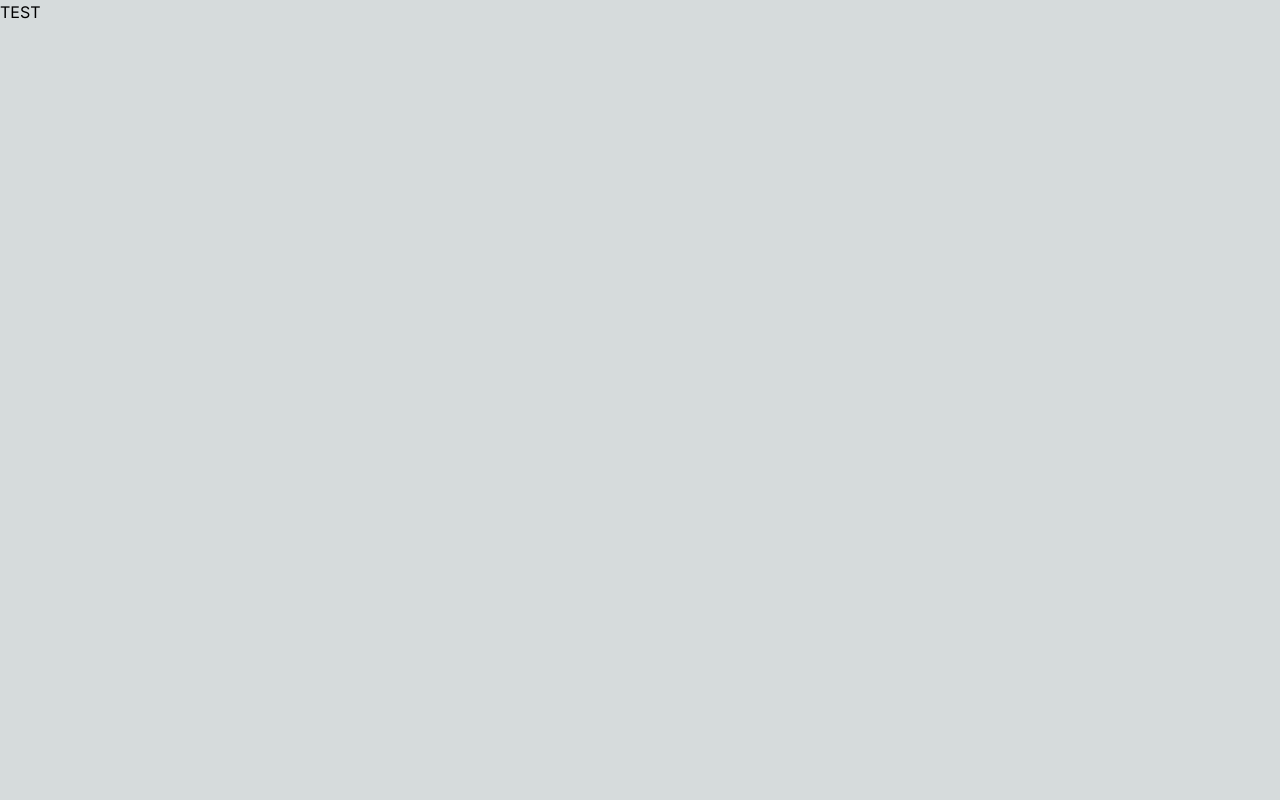
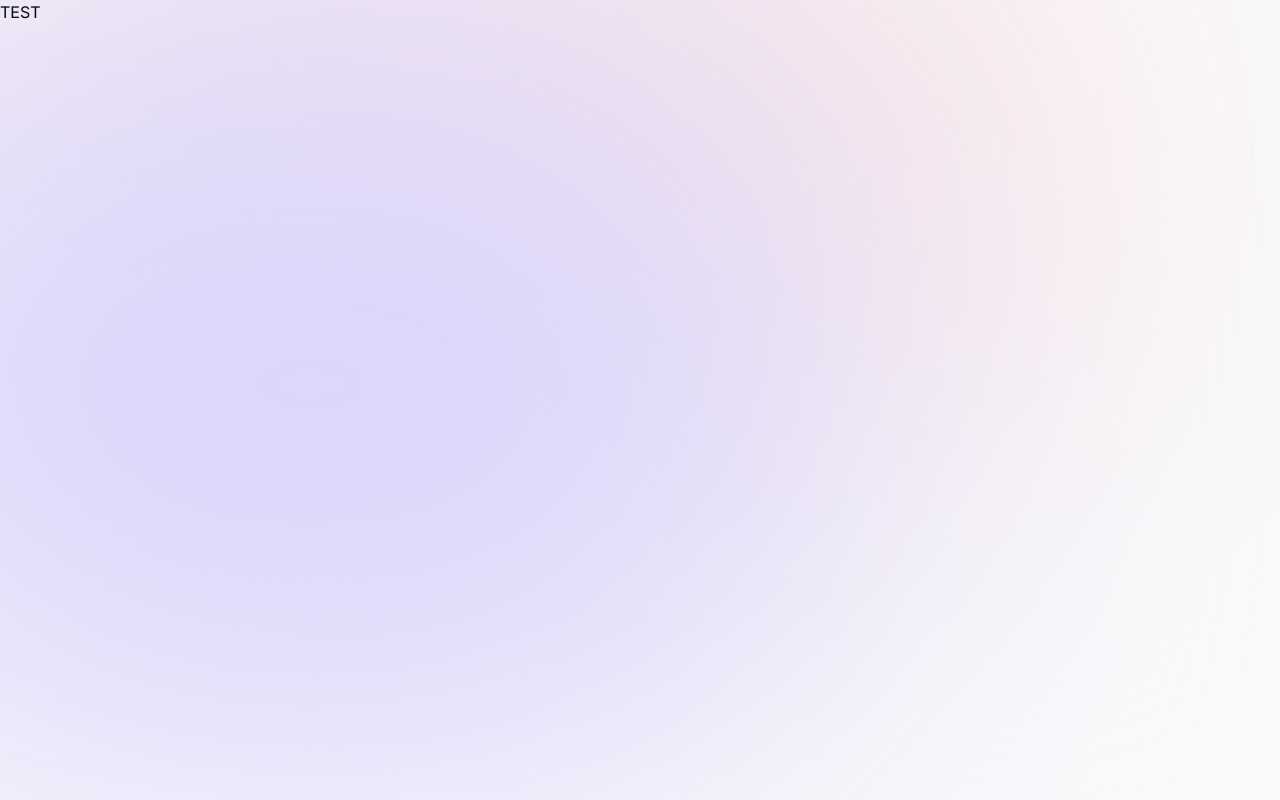
Before and after one commit to wadesword89/portfolio, a Next.js app: page / in a window 1280 px wide. Built offline with nearby package versions, Linux system fonts and the light colour scheme.

Commit message:
add background

```diff
--- a/app/globals.css
+++ b/app/globals.css
@@ -1,21 +1,3 @@
 @tailwind base;
 @tailwind components;
 @tailwind utilities;
-
-:root {
-  --foreground-rgb: 0, 0, 0;
-  --background-start-rgb: 214, 219, 220;
-  --background-end-rgb: 255, 255, 255;
-}
-
-body {
-  color: rgb(var(--foreground-rgb));
-  background:
-    rgb(var(--background-start-rgb));
-}
-
-@layer utilities {
-  .text-balance {
-    text-wrap: balance;
-  }
-}
--- a/app/layout.tsx
+++ b/app/layout.tsx
@@ -5,8 +5,8 @@ import "./globals.css";
 const inter = Inter({ subsets: ["latin"] });
 
 export const metadata: Metadata = {
-  title: "Prashay's Portfolio Site",
-  description: "Prashay's portfolio site",
+  title: "Prashay | Personal Portfolio",
+  description: "Prashay is a full-stack developer",
 };
 
 export default function RootLayout({
@@ -16,7 +16,15 @@ export default function RootLayout({
 }>) {
   return (
     <html lang="en">
-      <body className={`${inter.className} antialiased`}>{children}</body>
+      <body className={`${inter.className} antialiased bg-gray-50 text-gray-950 relative`}>
+        {/* Background Blobs:
+          - The blobs are created using divs with absolute positioning. Blobs are circular divs with a blur filter applied to them.
+          - The -z-10 is used to place the blobs behind the body content
+        */}
+        <div className="bg-[#fbe2e3] absolute top-[-6rem] -z-10 right-[11rem] h-[31.25rem] w-[31.25rem] rounded-full blur-[10rem] sm:w-[68.75rem]"></div>
+        <div className="bg-[#dbd7fb] absolute top-[-1rem] -z-10 left-[-35rem] h-[50rem] w-[31.25rem] rounded-full blur-[10rem] sm:w-[68.75rem] md:left-[-33rem] lg:left-[-28rem] xl:left-[-15rem] 2xl:left-[-5rem]"></div>
+        {children}
+      </body>
     </html>
   );
 }
--- a/app/page.tsx
+++ b/app/page.tsx
@@ -2,7 +2,7 @@ import Image from "next/image";
 
 export default function Home() {
   return (
-    <main className="bg-slate-500">
+    <main>
       TEST
     </main>
   );
--- a/tailwind.config.ts
+++ b/tailwind.config.ts
@@ -2,9 +2,9 @@ import type { Config } from "tailwindcss";
 
 const config: Config = {
   content: [
-    "./src/pages/**/*.{js,ts,jsx,tsx,mdx}",
-    "./src/components/**/*.{js,ts,jsx,tsx,mdx}",
-    "./src/app/**/*.{js,ts,jsx,tsx,mdx}",
+    "./pages/**/*.{js,ts,jsx,tsx,mdx}",
+    "./components/**/*.{js,ts,jsx,tsx,mdx}",
+    "./app/**/*.{js,ts,jsx,tsx,mdx}",
   ],
   theme: {
     extend: {
```
